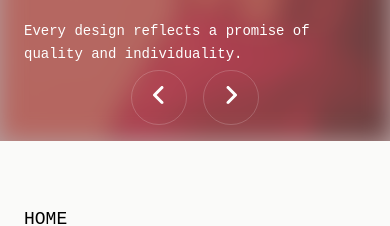
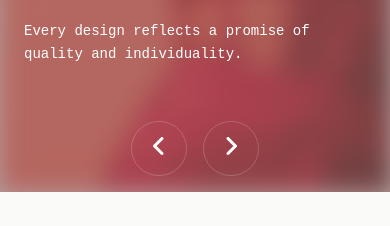
Before and after one commit to DeepayuNinama/Shudevyam, a React (Vite) app in the folder shudevyam/: page /testimonials in a window 390 px wide. Shown: the part 958-1184 px from the top of the page. Built offline with nearby package versions, Linux system fonts and the light colour scheme; a web font is replaced by a local one.

Commit message:
Fixed Testimonials mobile

```diff
--- a/shudevyam/src/pages/Testimonials.jsx
+++ b/shudevyam/src/pages/Testimonials.jsx
@@ -73,7 +73,7 @@ export default function Testimonials() {
         </div>
 
         {/* CONTENT CONTAINER */}
-        <div className='bg-red-950/40 p-6 sm:p-10 lg:p-16 h-[80vh] sm:h-auto overflow-hidden relative pb-40 sm:pb-0'>
+        <div className='bg-red-950/40 p-6 sm:p-10 lg:p-16 h-[86vh] sm:h-auto overflow-visible sm:overflow-hidden relative pb-8 sm:pb-0'>
 
             {/* 3. ANIMATION: Wrap content in AnimatePresence + motion.div */}
             <AnimatePresence mode="wait">
@@ -83,7 +83,7 @@ export default function Testimonials() {
                 animate={{ opacity: 1, x: 0 }}   // Fade in and slide to center
                 exit={{ opacity: 0, x: -20 }}    // Fade out and slide to left
                 transition={{ duration: 0.4 }}
-                className='flex flex-col lg:flex-row justify-between relative z-0 gap-8 lg:gap-10'
+                className='flex flex-col lg:flex-row justify-between relative z-0 gap-8 lg:gap-10 mb-8 sm:mb-0'
               >
 
                 {/* LEFT: Name */}
@@ -122,7 +122,7 @@ export default function Testimonials() {
             </AnimatePresence>
 
             {/* NAVIGATION BUTTONS (Placed outside animation wrapper to stay stable) */}
-            <div className='absolute bottom-4 left-1/2 -translate-x-1/2 flex gap-4 sm:gap-5 z-10 sm:relative sm:bottom-auto sm:left-auto sm:translate-x-0 sm:mt-6 lg:-mt-16 sm:justify-end'>
+            <div className='absolute bottom-4 left-1/2 -translate-x-1/2 w-full flex justify-center gap-4 sm:gap-5 z-10 sm:static sm:translate-x-0 sm:mt-6 lg:-mt-16 sm:justify-end'>
                 <button
                   onClick={handlePrev}
                   className='p-3 sm:p-4 border rounded-full border-[#ffffff2f] hover:bg-[#ffffff2f] transition-all text-white'
```
